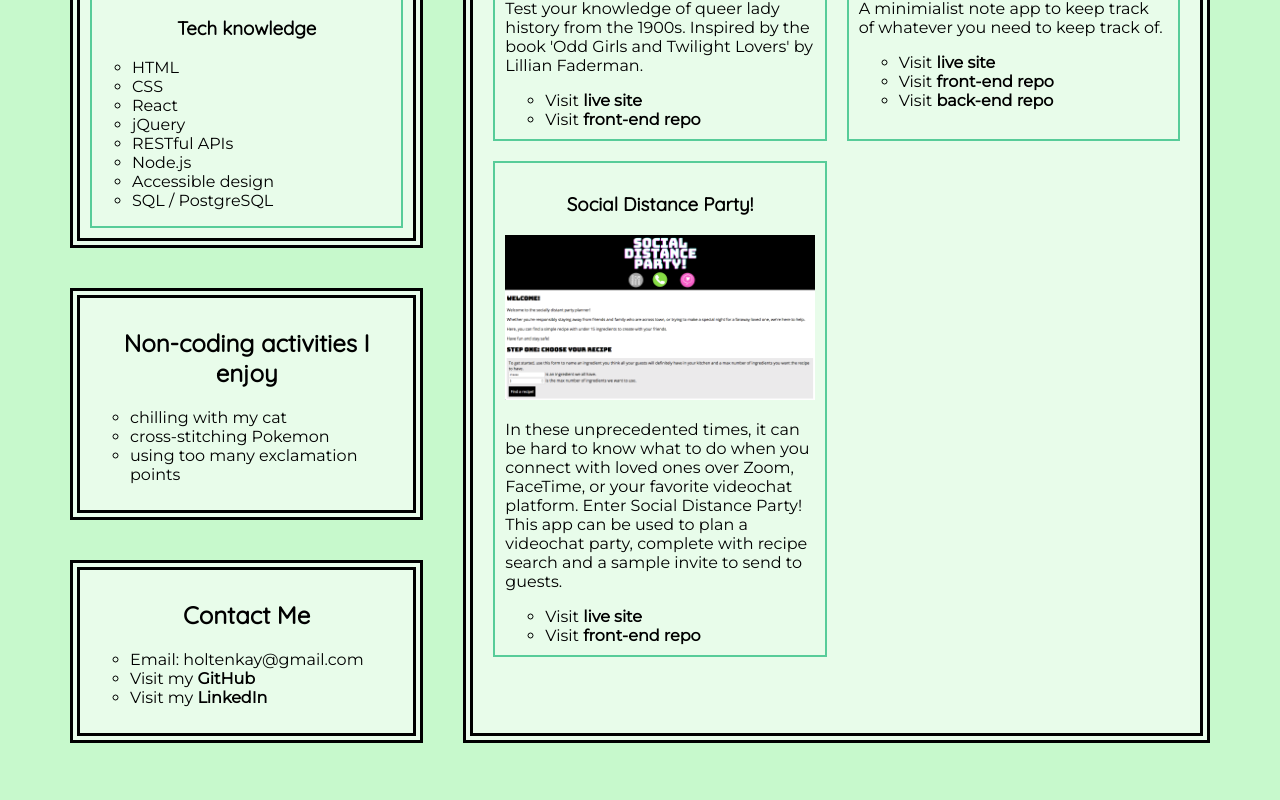
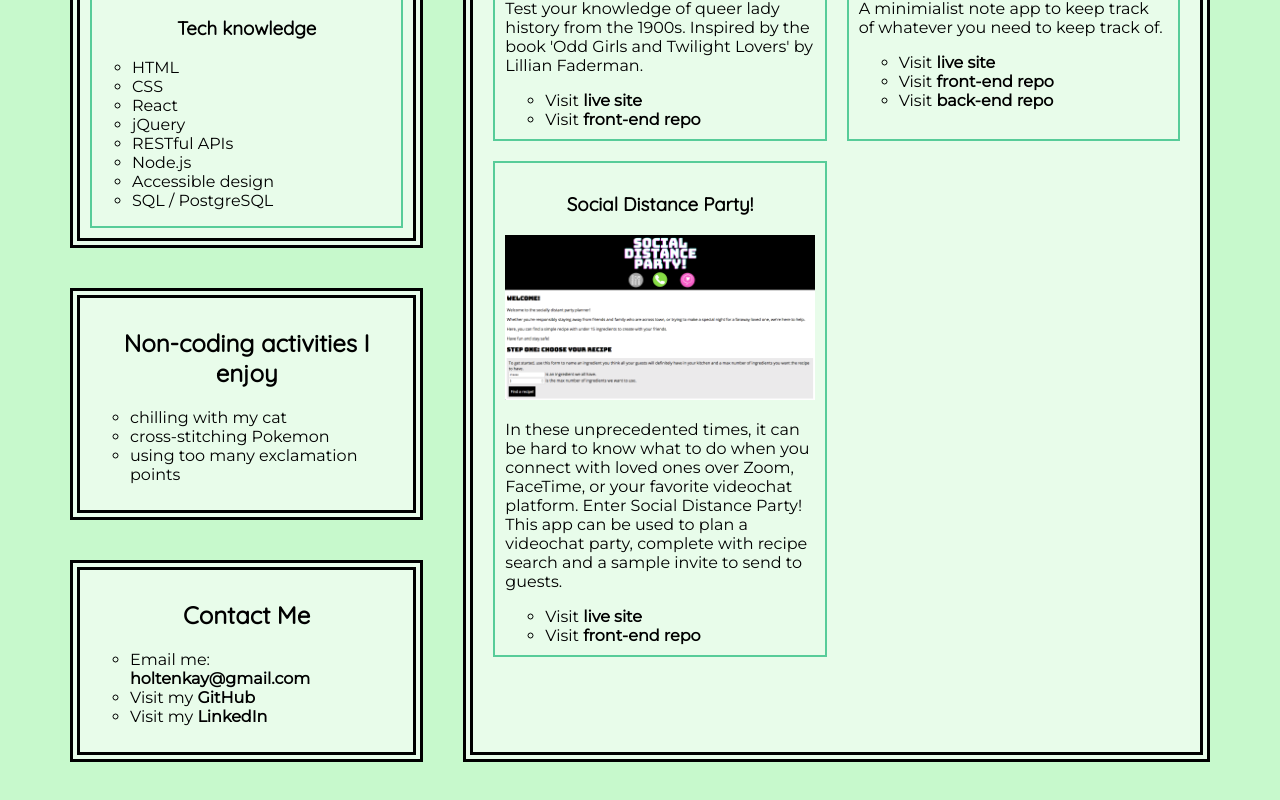
Before and after one commit to kayleidoscope/kay-holten-final-portfolio, a React (Create React App) app: page / in a window 1280 px wide. Shown: the part 1005-1805 px from the top of the page. Built offline with nearby package versions, Linux system fonts and the light colour scheme.

Commit message:
changes to improve semantic html ;

```diff
--- a/src/AboutMe/AboutMe.js
+++ b/src/AboutMe/AboutMe.js
@@ -7,7 +7,7 @@ function AboutMe() {
     <section id='about-me'>
       <h2>About Me</h2>
       <p className="intro">Hi! I'm Kay: former newspaper copy editor, current software developer!</p>
-      <img src={headshot}/>
+      <img src={headshot} alt="Photo of Kay Holten"/>
       <p className="description">One day, while reading through a reporter's article and finding an errant comma, I realized how little of a difference that comma made. From there, I set off to find a career where comma placement was make or break.</p>
       <p className="description">Now I've learned the joy of software engineering is so much more than commas: it's problem-solving to fix huge errors and collaborating to create innovative projects and designing to make everything stunning, and I couldn't be happier with where my career has taken me.</p>
       <div className="breakout">
--- a/src/Contact/Contact.css
+++ b/src/Contact/Contact.css
@@ -8,3 +8,7 @@
 #contact ul {
     list-style: circle;
 }
+
+address {
+    font-style: normal;
+}
--- a/src/Contact/Contact.js
+++ b/src/Contact/Contact.js
@@ -6,7 +6,7 @@ function Contact() {
     <section id='contact'>
       <h2>Contact Me</h2>
       <ul className="">
-        <li>Email: holtenkay@gmail.com</li>
+        <li>Email me: <address><a href="mailto:holtenkay@gmail.com">holtenkay@gmail.com</a></address></li>
         <li>Visit my <a href="https://github.com/kayleidoscope">GitHub</a></li>
         <li>Visit my <a href="https://www.linkedin.com/in/kay-holten/">LinkedIn</a></li>
       </ul>
--- a/src/ProjectItem/ProjectItem.js
+++ b/src/ProjectItem/ProjectItem.js
@@ -5,7 +5,7 @@ function ProjectItem(props) {
   return (
     <article className='project-item'>
       <h3>{props.title}</h3>
-      <img src={props.image} />
+      <img src={props.image} alt={`Screenshot from ${props.title}`}/>
       <p>{props.description}</p>
       <ul className="links">
         <li>Visit <a href={props.liveSite}>live site</a></li>
```
